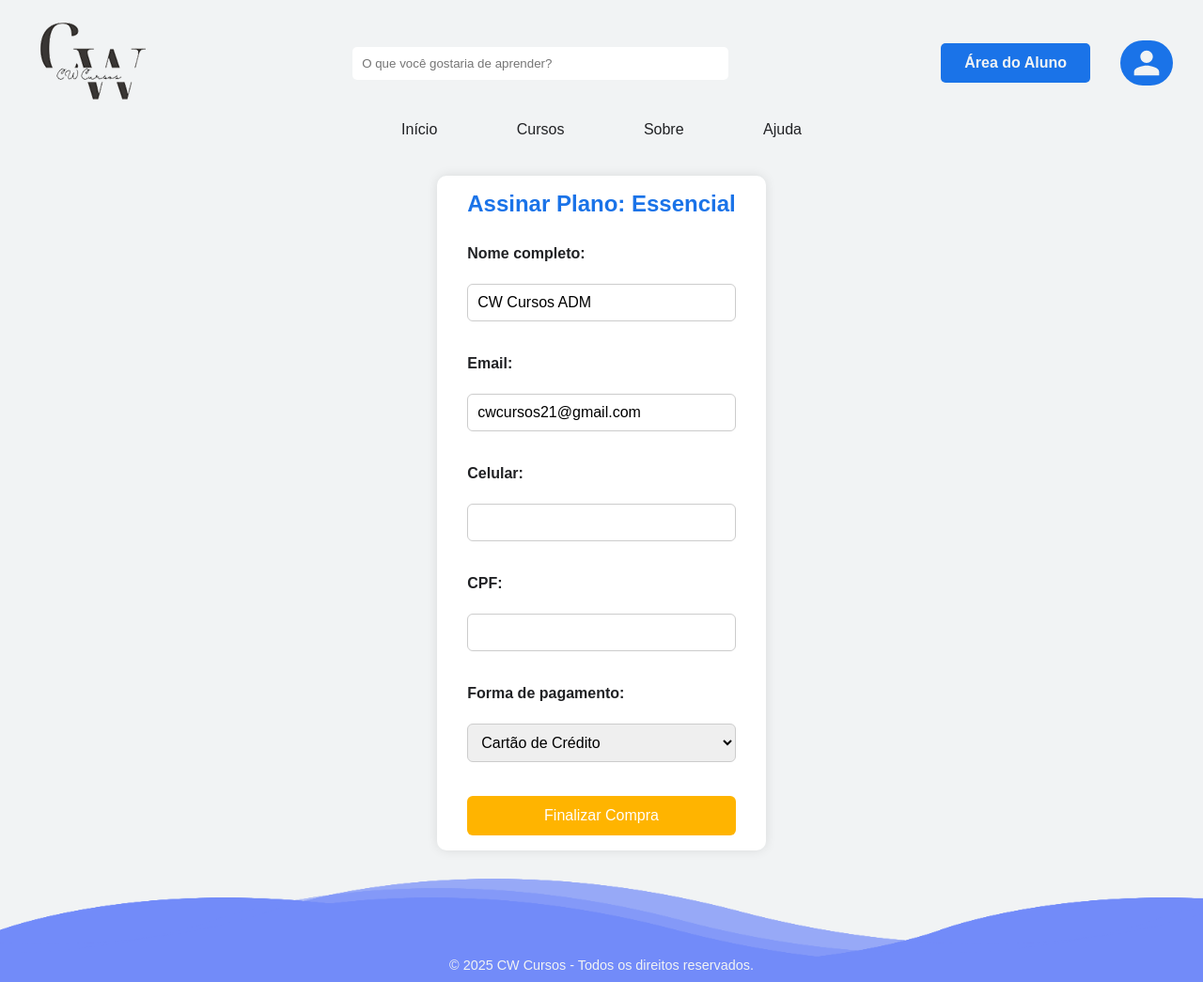
After one commit to MatGarciaBertoi/AAP-5_3306, a PHP site: page /AAP-5_3306/TelaInicial/assinar_plano.php in a window 1280 px wide. The commit adds this page. Shown: the whole page at 94% size. Run offline with PHP 8.4, Linux system fonts and the light colour scheme; a user stored in the database is signed in; some libraries are stand-ins or nearby versions.

Commit message:
implementando assinatura de planos

```diff
--- /dev/null
+++ b/TelaInicial/assinar_plano.php
@@ -0,0 +1,61 @@
+<?php
+session_start();
+if (!isset($_SESSION['id']) || $_SESSION['tipo'] !== 'aluno') {
+    header('Location: http://localhost/AAP-CW_Cursos/cadastro_login/aluno/signin.php');
+    exit;
+}
+
+$plano = $_GET['plano'] ?? 'Essencial'; // pega o plano selecionado
+
+// Recupera os dados do aluno da sessão
+$nomeAluno = $_SESSION['nome'] ?? '';
+$emailAluno = $_SESSION['email'] ?? '';
+?>
+<!DOCTYPE html>
+<html lang="pt-BR">
+
+<head>
+    <meta charset="UTF-8">
+    <meta name="viewport" content="width=device-width, initial-scale=1.0">
+    <title>CW Cursos - Marketing Digital</title>
+    <link rel="shortcut icon" href="../images/logotipocw.png" />
+    <link rel="stylesheet" href="css/assinar.css">
+    <link rel="stylesheet" href="partials/style.css">
+</head>
+
+<body>
+    <div class="header-main">
+        <?php include 'partials/header.php'; ?> <!-- Inclui o header -->
+    </div>
+    <main class="assinar-main">
+        <h2>Assinar Plano: <?= htmlspecialchars($plano) ?></h2>
+
+        <form action="funcoes/processa_pagamento.php" method="POST">
+            <input type="hidden" name="plano" value="<?= htmlspecialchars($plano) ?>">
+
+            <label>Nome completo:</label><br>
+            <input type="text" name="nome" value="<?= htmlspecialchars($nomeAluno) ?>" required><br><br>
+
+            <label>Email:</label><br>
+            <input type="email" name="email" value="<?= htmlspecialchars($emailAluno) ?>" required><br><br>
+
+            <label>Celular:</label><br>
+            <input type="text" name="celular" required><br><br>
+
+            <label>CPF:</label><br>
+            <input type="text" name="cpf" required><br><br>
+
+            <label>Forma de pagamento:</label><br>
+            <select name="forma_pagamento" required>
+                <option value="Cartão de Crédito">Cartão de Crédito</option>
+                <option value="Pix">Pix</option>
+                <option value="PayPal">PayPal</option>
+            </select><br><br>
+
+            <button type="submit">Finalizar Compra</button>
+        </form>
+    </main>
+    <?php include 'partials/footer.php'; ?> <!-- Inclui o footer -->
+</body>
+
+</html>
--- /dev/null
+++ b/TelaInicial/css/assinar.css
@@ -0,0 +1,65 @@
+:root {
+    --azul: #1A73E8;
+    --cinza-claro: #F1F3F4;
+    --cinza-escuro: #202124;
+    --amarelo: #FFB400;
+}
+
+main {
+    max-width: 600px;
+    margin: 40px auto 5rem;
+    background: #fff;
+    padding: 30px;
+    border-radius: 10px;
+    box-shadow: 0 0 12px rgba(0, 0, 0, 0.1);
+}
+
+.assinar-main h2 {
+    color: var(--azul);
+    text-align: center;
+    margin-bottom: 30px;
+    margin-top: 1rem;
+}
+
+form {
+    display: flex;
+    flex-direction: column;
+}
+
+.assinar-main label {
+    font-weight: bold;
+    margin-bottom: 5px;
+}
+
+.assinar-main input[type="text"],
+.assinar-main input[type="email"],
+.assinar-main select {
+    padding: 10px;
+    margin-bottom: 0px;
+    border: 1px solid #ccc;
+    border-radius: 6px;
+    font-size: 16px;
+}
+
+.assinar-main input[type="text"]:focus,
+.assinar-main input[type="email"]:focus,
+.assinar-main select:focus {
+    border-color: var(--azul);
+    outline: none;
+}
+
+.assinar-main button {
+    background-color: var(--amarelo);
+    color: #fff;
+    padding: 12px;
+    margin-bottom: 1rem;
+    font-size: 16px;
+    border: none;
+    border-radius: 6px;
+    cursor: pointer;
+    transition: background-color 0.3s ease;
+}
+
+.assinar-main button:hover {
+    background-color: #e6a700;
+}
--- a/TelaInicial/planos.php
+++ b/TelaInicial/planos.php
@@ -30,7 +30,7 @@
                                 <li>Material de apoio</li>
                                 <li>Certificados digitais</li>
                             </ul>
-                            <a href="#" class="btn-assinar">Assinar</a>
+                            <a href="assinar_plano.php?plano=Essencial" class="btn-assinar">Assinar</a>
                         </div>
 
                         <div class="plano-card destaque">
@@ -41,7 +41,7 @@
                                 <li>Webinars exclusivos</li>
                                 <li>Suporte prioritário</li>
                             </ul>
-                            <a href="#" class="btn-assinar">Assinar</a>
+                            <a href="assinar_plano.php?plano=Profissional" class="btn-assinar">Assinar</a>
                         </div>
 
                         <div class="plano-card">
@@ -53,7 +53,7 @@
                                 <li>Consultoria personalizada</li>
                                 <li>Acesso antecipado a novos cursos</li>
                             </ul>
-                            <a href="#" class="btn-assinar">Assinar</a>
+                            <a href="assinar_plano.php?plano=Empreendedor" class="btn-assinar">Assinar</a>
                         </div>
 
                     </div>
--- a/cadastro_login/aluno/signin.php
+++ b/cadastro_login/aluno/signin.php
@@ -27,6 +27,7 @@ if ($_SERVER["REQUEST_METHOD"] === "POST" && isset($_POST['submit'])) {
             $_SESSION['id'] = $user['id'];
             $_SESSION['nome'] = $user['nome'];
             $_SESSION['usuario'] = $user['usuario'];
+            $_SESSION['email'] = $user['email']; // <-- ESTA LINHA FOI ADICIONADA
             $_SESSION['tipo'] = $user['tipo'];
             $_SESSION['status'] = $user['status'];
 
```
Also changed, not shown: TelaInicial/funcoes/processa_pagamento.php (added, +52 -0 lines), TelaInicial/funcoes/sucesso_assinatura.php (added, +76 -0 lines), aluno/areadoaluno.php (+28 -16 lines).
